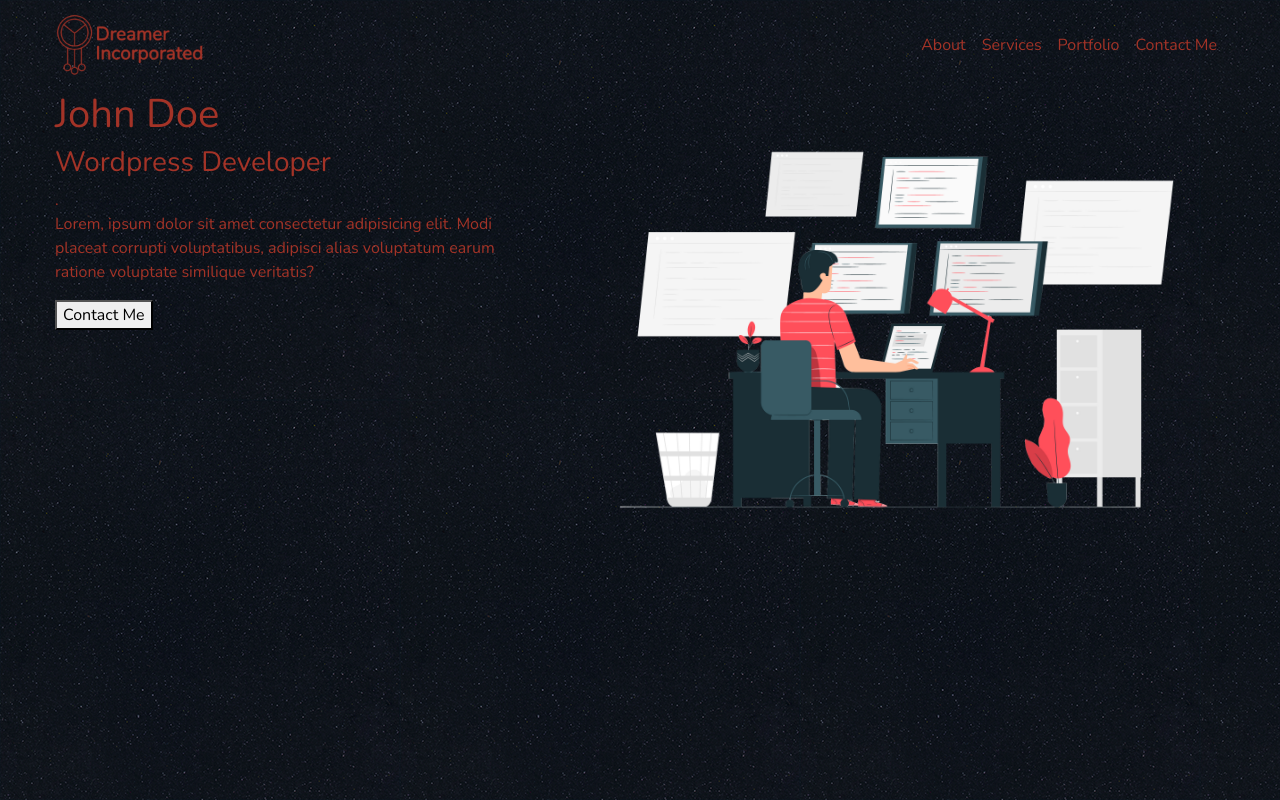
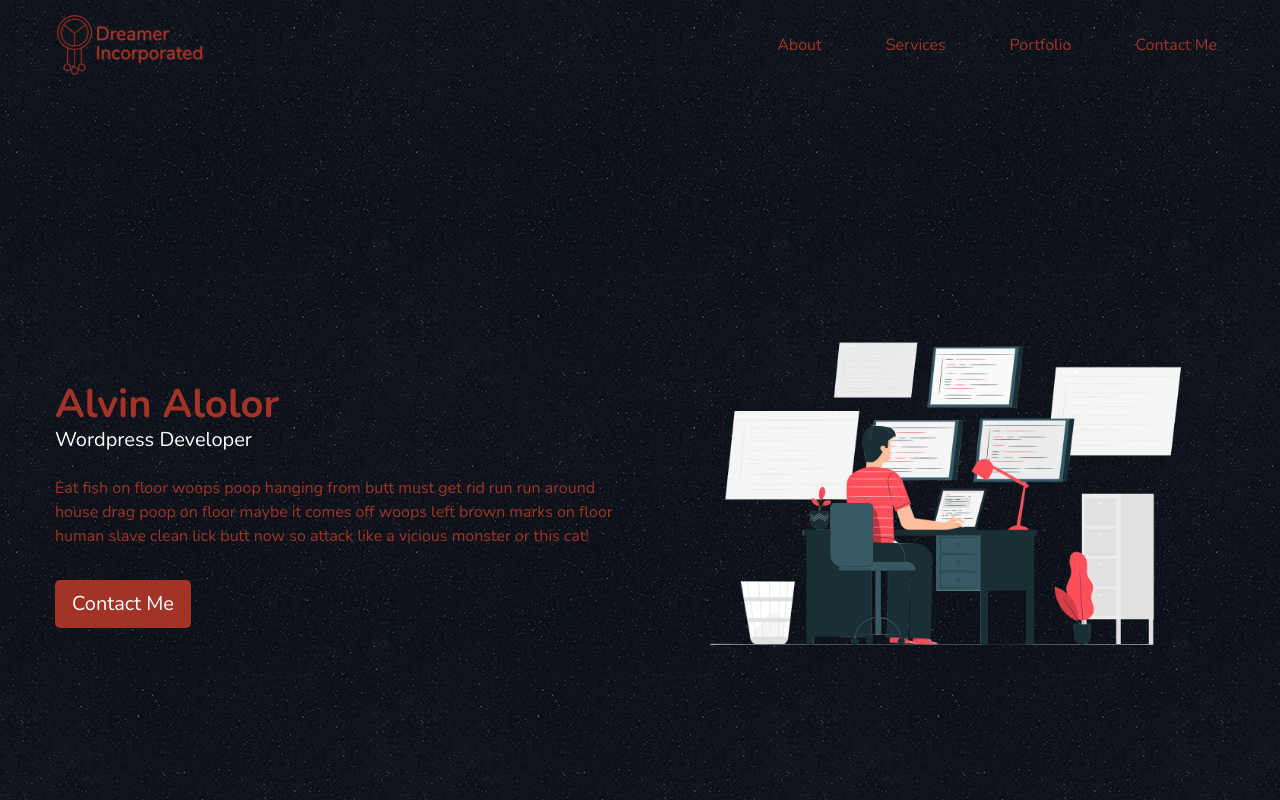
Before and after one commit to bongbonnggg/bongbonnggg.github.io, a plain HTML site: page html.html in a window 1280 px wide. Drawn offline with nearby package versions, Linux system fonts and the light colour scheme.

Commit message:
Update html.html

```diff
--- a/html.html
+++ b/html.html
@@ -26,31 +26,32 @@
         </button>
         <div class="collapse navbar-collapse" id="navbarNav">
             <ul class="navbar-nav ml-auto">
-                <li class="nav-item">
+                <li class="nav-item pl-0 pl-lg-5">
                     <a class="nav-link" href="#">About</a>
                 </li>
-                <li class="nav-item">
+                <li class="nav-item pl-0 pl-lg-5">
                     <a class="nav-link" href="#">Services</a>
                 </li>
-                <li class="nav-item">
+                <li class="nav-item pl-0 pl-lg-5">
                     <a class="nav-link" href="#">Portfolio</a>
                 </li>
-                <li class="nav-item">
+                <li class="nav-item pl-0 pl-lg-5">
                     <a class="nav-link" href="#">Contact Me</a>
                 </li>
             </ul>
         </div>
     </nav>
-    <section>
-        <div class="row">
-            <div class="col-5">
-                <h1>John Doe</h1>
-                <h3>Wordpress Developer</h3>.
-                <p>Lorem, ipsum dolor sit amet consectetur adipisicing elit. Modi placeat corrupti voluptatibus,
-                    adipisci alias voluptatum earum ratione voluptate similique veritatis?</p>
-                <button>Contact Me</button>
+    <section id="banner">
+        <div class="row d-flex align-items-center flex-lg-row flex-column-reverse">
+            <div class="col-12 col-lg-6 text-center text-lg-left">
+                <h1 class="font-weight-bold m-0 pt-5">Alvin Alolor</h1>
+                <h5 class="text-white">Wordpress Developer</h5>
+                <p class="pt-3 pb-3">Eat fish on floor woops poop hanging from butt must get rid run run around house
+                    drag poop on floor maybe it comes off woops left brown marks on floor human slave clean lick butt
+                    now so attack like a vicious monster or this cat!</p>
+                <button class="btn btn-red text-white btn-lg">Contact Me</button>
             </div>
-            <div class="col-12 col-md-7">
+            <div class="col-12 col-lg-6">
                 <img src="/images/banner-img.png" width="100%" alt="">
             </div>
         </div>
```
